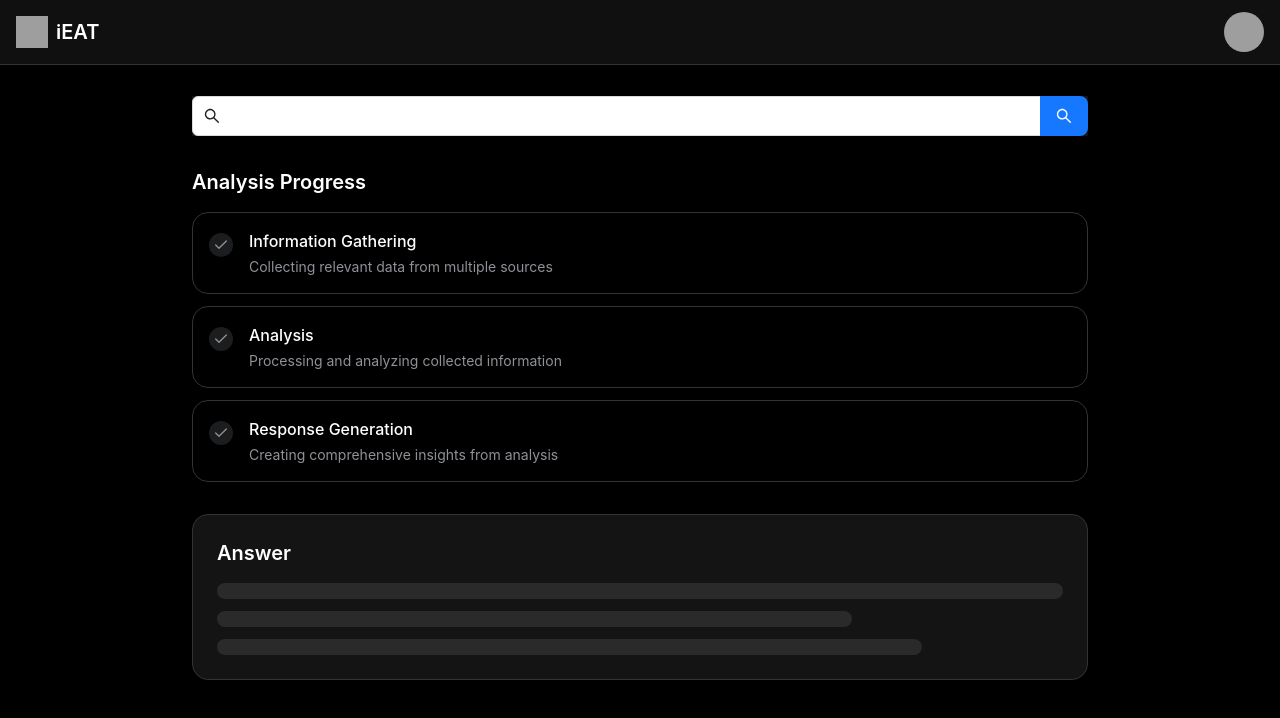
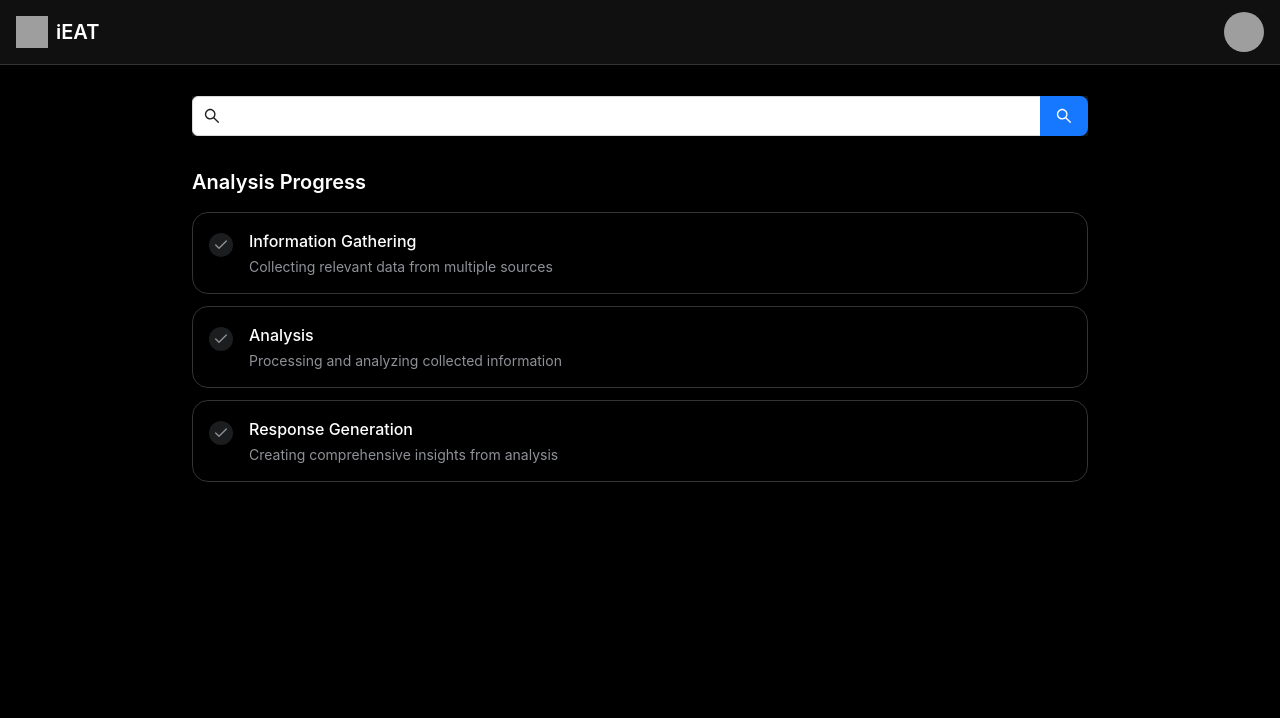
Before and after one commit to priyank2602/interactive-economics-toolkit, a React (Vite) app: page /search in a window 1280 px wide. Shown: the top 718 px of the page. Built offline with nearby package versions, Linux system fonts and the light colour scheme; grey boxes are pictures that could not be loaded.

Commit message:
Update answer display logic
Modify the SearchResults component to ensure the answer is only displayed after the analysis step has started.
[skip gpt_engineer]

```diff
--- a/src/pages/SearchResults.tsx
+++ b/src/pages/SearchResults.tsx
@@ -83,6 +83,7 @@ const SearchResults = () => {
   }, [query]);
 
   const isAnalyzing = steps[1].completed === false || steps[2].completed === false;
+  const showAnswerComponent = steps[0].completed; // Only show answer component after step 1 is complete
 
   return (
     <div className="min-h-screen bg-black text-white">
@@ -101,7 +102,7 @@ const SearchResults = () => {
               </div>
             )}
 
-            {(isAnalyzing || showAnswer) && (
+            {showAnswerComponent && (
               <div className="animate-fade-in">
                 <Card className="bg-[#141414] border-[#333333] p-6">
                   <h2 className="text-xl font-semibold mb-4 text-white">Answer</h2>
```
